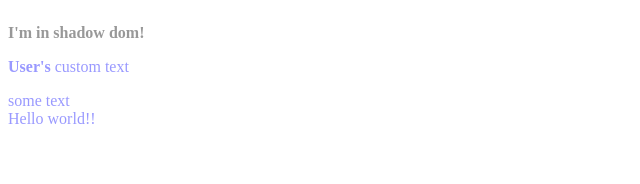
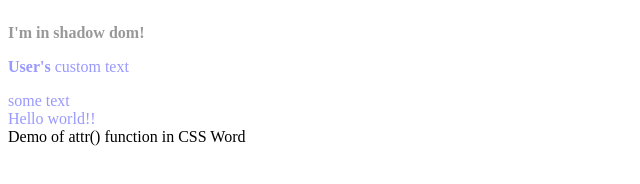
Before and after one commit to flyzsd/web-components-demo, a website: page src/index.html in a window 1280 px wide. Shown: the whole page, without its empty margins (0-640 px from the left). Drawn offline with Linux system fonts and the light colour scheme.

Commit message:
Add content: attr(data-tooltip) in CSS

```diff
--- a/src/index.html
+++ b/src/index.html
@@ -15,6 +15,11 @@
     <span>some text</span>
     <p slot="title"><b>User's</b> custom text</p>
 </app-drawer>
+
+<div>
+    <span>Demo of attr() function in CSS</span>
+    <span data-tooltip="A simple explanation">Word</span>
+</div>
 </body>
 
 </html>
--- a/src/styles/style.css
+++ b/src/styles/style.css
@@ -5,3 +5,22 @@ app-drawer:not(:defined) {
 app-drawer {
     --fancy-color: black;
 }
+
+span::before {
+    content: attr(data-tooltip);
+    position: absolute;
+    top: 1.5em;
+    font-size: 0.9em;
+    padding: 1px 5px;
+    display: none;
+    color: white;
+    background: rgba(0, 0, 0, 0.75);
+    border-radius: 4px;
+    transition: opacity 0.1s ease-out;
+    z-index: 99;
+    text-align: left;
+}
+
+span:hover::before {
+    display: inline-block;
+}
```
